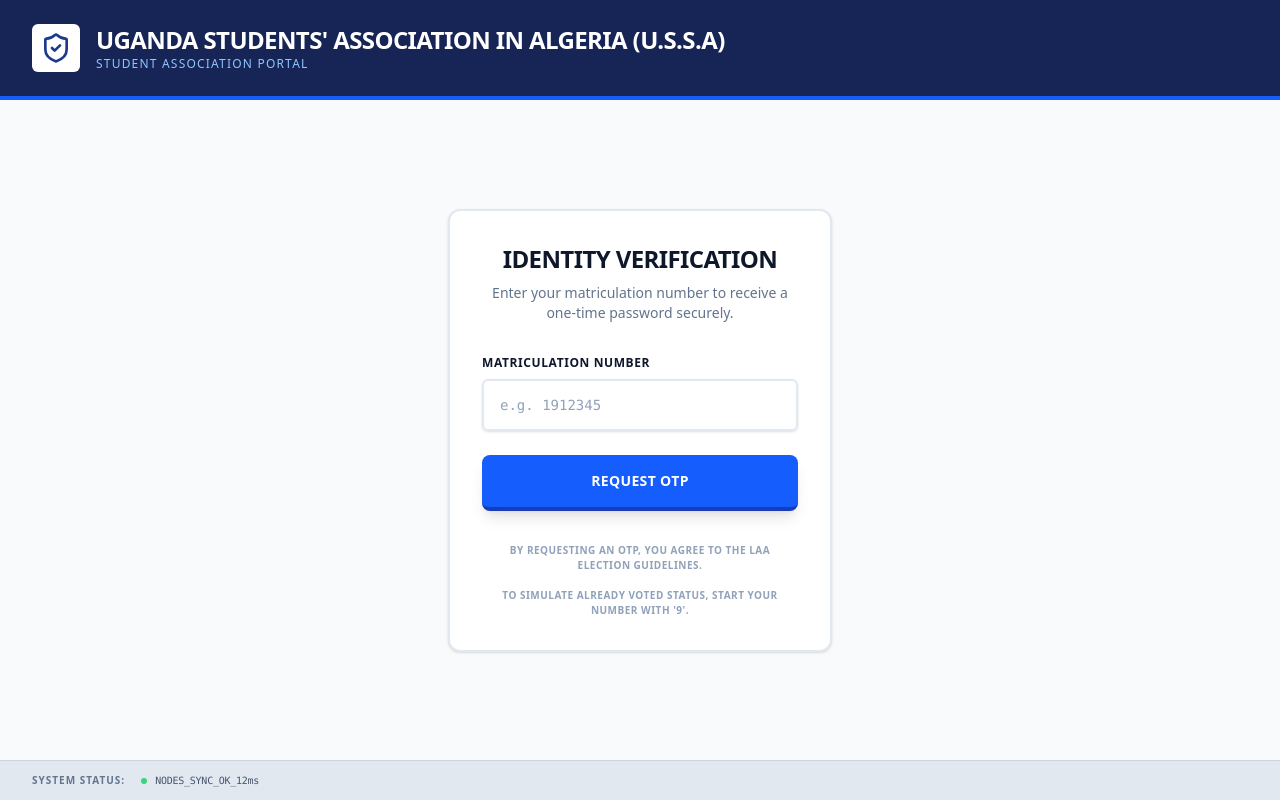
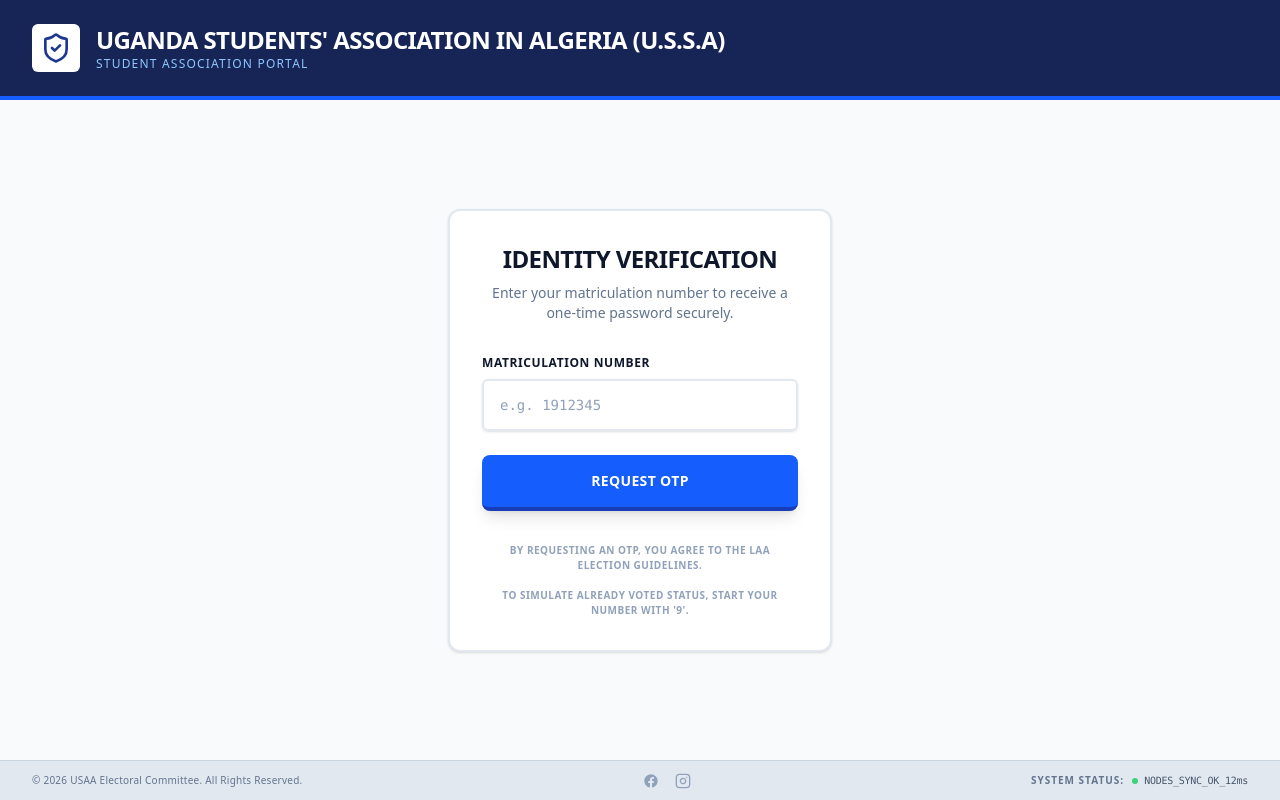
Before and after one commit to Innocebelz/ussa-voting-system, a React (Vite) app: page /login in a window 1280 px wide. Built offline with nearby package versions, Linux system fonts and the light colour scheme.

Commit message:
Rebranded the footer to have USAA social platforms

```diff
--- a/src/components/Layout.tsx
+++ b/src/components/Layout.tsx
@@ -68,10 +68,36 @@ const Layout: React.FC = () => {
                 <Outlet />
             </main>
 
-            <footer className="bg-slate-200 h-10 flex items-center px-8 border-t border-slate-300 shrink-0">
-                <div className="flex space-x-4 items-center">
+            <footer className="bg-slate-200 h-10 flex items-center justify-between px-8 border-t border-slate-300 shrink-0 select-none">
+                {/* Left: Association Info */}
+                <div className="text-[10px] font-medium text-slate-500 tracking-wide">
+                    © 2026 USAA Electoral Committee. All Rights Reserved.
+                </div>
+
+                {/* Center: Social Media Links */}
+                <div className="flex items-center space-x-4">
+                    {/* Facebook */}
+                    <a href="https://www.facebook.com/share/18qWFZKpMK/" target="_blank" rel="noreferrer" title="USAA Facebook" className="text-slate-400 hover:text-blue-600 transition-colors duration-200">
+                        <svg className="w-4 h-4 fill-current" viewBox="0 0 24 24">
+                            <path d="M22 12c0-5.523-4.477-10-10-10S2 6.477 2 12c0 4.991 3.657 9.128 8.438 9.878v-6.987h-2.54V12h2.54V9.797c0-2.506 1.492-3.89 3.777-3.89 1.094 0 2.238.195 2.238.195v2.46h-1.26c-1.243 0-1.63.771-1.63 1.562V12h2.773l-.443 2.89h-2.33v6.988C18.343 21.128 22 16.991 22 12z" />
+                        </svg>
+                    </a>
+
+                    {/* Instagram */}
+                    <a href="https://www.instagram.com/ugandan_students_in_algeria?igsh=MWN4cmZrZjU1eXN6dA==" target="_blank" rel="noreferrer" title="USAA Instagram" className="text-slate-400 hover:text-pink-600 transition-colors duration-200">
+                        <svg className="w-4 h-4 fill-none stroke-current stroke-2" viewBox="0 0 24 24" strokeLinecap="round" strokeLinejoin="round">
+                            <rect x="2" y="2" width="20" height="20" rx="5" ry="5" />
+                            <path d="M16 11.37A4 4 0 1 1 12.63 8 4 4 0 0 1 16 11.37z" />
+                            <line x1="17.5" y1="6.5" x2="17.51" y2="6.5" />
+                        </svg>
+                    </a>
+
+                </div>
+
+                {/* Right: Existing System Status */}
+                <div className="flex space-x-2 items-center">
                     <span className="text-[10px] font-bold text-slate-500 uppercase tracking-widest">System Status:</span>
-                    <div className="flex items-center space-x-2">
+                    <div className="flex items-center space-x-1.5">
                         <div className="w-1.5 h-1.5 bg-green-500 rounded-full animate-pulse"></div>
                         <span className="text-[10px] text-slate-600 font-mono tracking-tight">NODES_SYNC_OK_12ms</span>
                     </div>
```
